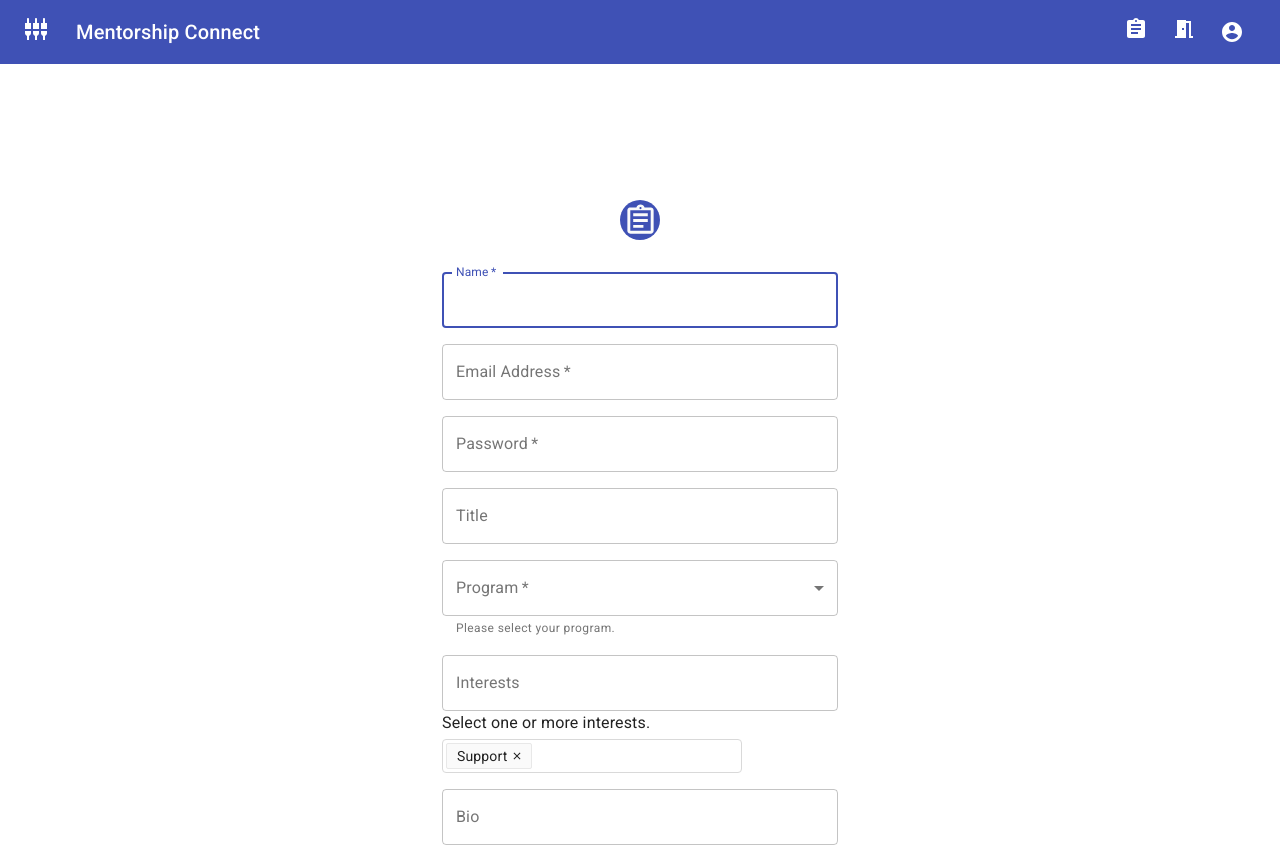
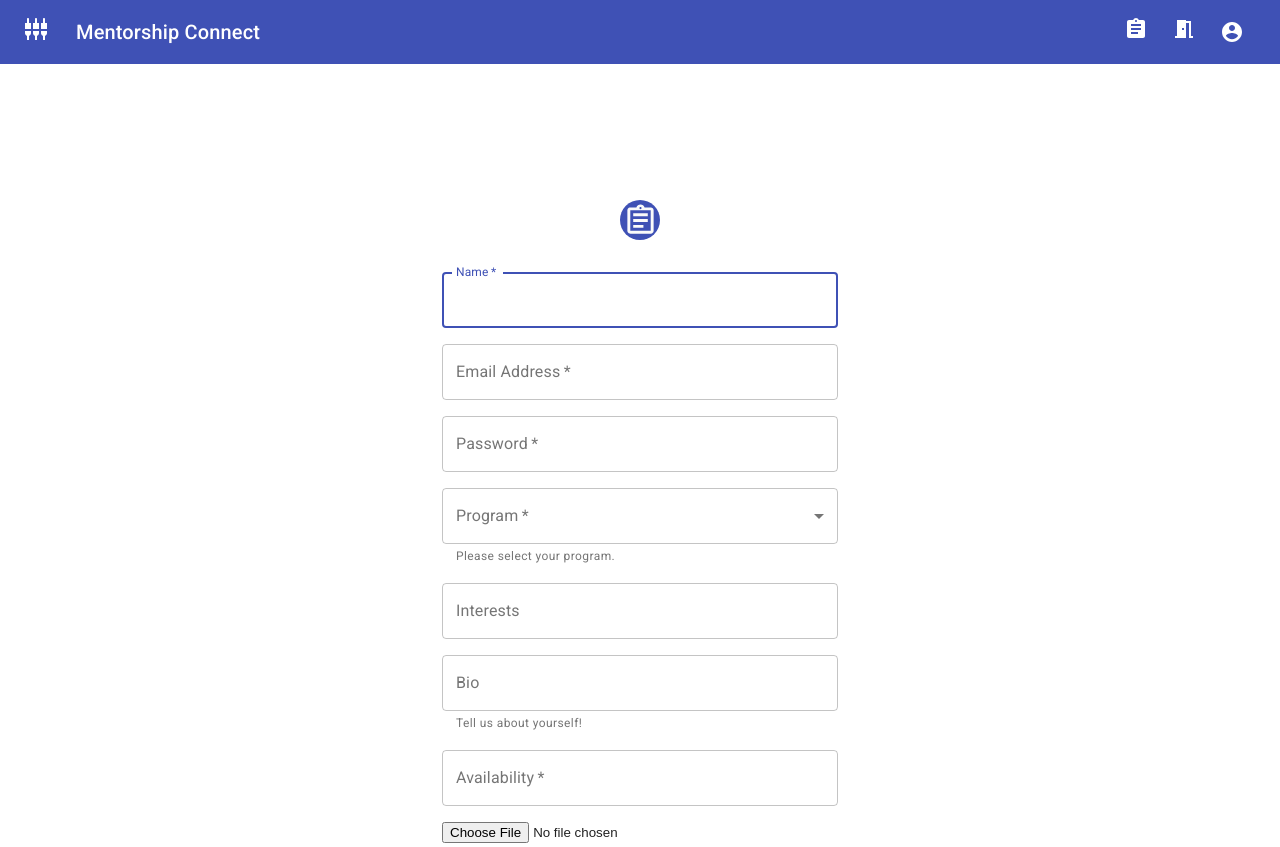
Before and after one commit to Mentorship-Connect/Hackweek-MC, a React (Create React App) app in the folder frontend/: page /register in a window 1280 px wide. Shown: the top 847 px of the page. Built offline with nearby package versions, Linux system fonts and the light colour scheme.

Commit message:
register updates

```diff
--- a/frontend/src/components/Register.js
+++ b/frontend/src/components/Register.js
@@ -6,7 +6,7 @@ import useStyles from '../styles';
 import FileBase from 'react-file-base64'
 
 // Material UI
-import { Avatar, Button, CssBaseline, TextField, Link, Grid, Typography, makeStyles, Container, NoSsr } from '@material-ui/core';
+import { InputLabel, Select, FormControl, Avatar, Button, CssBaseline, TextField, Link, Grid, Typography, makeStyles, Container, NoSsr } from '@material-ui/core';
 import { AssignmentOutlined as RegisterIcon, Check as CheckIcon, Close as CloseIcon } from '@material-ui/icons';
 import useAutocomplete from '@material-ui/lab/useAutocomplete';
 import styled from 'styled-components';
@@ -44,150 +44,7 @@ const programs = [
   }
 ];
 
-//custom hook for multi select interests field
-const Label = styled('label')`
-  padding: 0 0 4px;
-  line-height: 1.5;
-  display: block;
-`;
-
-const InputWrapper = styled('div')`
-  width: 300px;
-  border: 1px solid #d9d9d9;
-  background-color: #fff;
-  border-radius: 4px;
-  padding: 1px;
-  display: flex;
-  flex-wrap: wrap;
-
-  &:hover {
-    border-color: #40a9ff;
-  }
-
-  &.focused {
-    border-color: #40a9ff;
-    box-shadow: 0 0 0 2px rgba(24, 144, 255, 0.2);
-  }
-
-  & input {
-    font-size: 14px;
-    height: 30px;
-    box-sizing: border-box;
-    padding: 4px 6px;
-    width: 0;
-    min-width: 30px;
-    flex-grow: 1;
-    border: 0;
-    margin: 0;
-    outline: 0;
-  }
-`;
-
-const Tag = styled(({ label, onDelete, ...props }) => (
-  <div {...props}>
-    <span>{label}</span>
-    <CloseIcon onClick={onDelete} />
-  </div>
-))`
-  display: flex;
-  align-items: center;
-  height: 24px;
-  margin: 2px;
-  line-height: 22px;
-  background-color: #fafafa;
-  border: 1px solid #e8e8e8;
-  border-radius: 2px;
-  box-sizing: content-box;
-  padding: 0 4px 0 10px;
-  outline: 0;
-  overflow: hidden;
-
-  &:focus {
-    border-color: #40a9ff;
-    background-color: #e6f7ff;
-  }
-
-  & span {
-    overflow: hidden;
-    white-space: nowrap;
-    text-overflow: ellipsis;
-  }
-
-  & svg {
-    font-size: 12px;
-    cursor: pointer;
-    padding: 4px;
-  }
-`;
-
-const Listbox = styled('ul')`
-  width: 300px;
-  margin: 2px 0 0;
-  padding: 0;
-  position: absolute;
-  list-style: none;
-  background-color: #fff;
-  overflow: auto;
-  max-height: 250px;
-  border-radius: 4px;
-  box-shadow: 0 2px 8px rgba(0, 0, 0, 0.15);
-  z-index: 1;
-
-  & li {
-    padding: 5px 12px;
-    display: flex;
-
-    & span {
-      flex-grow: 1;
-    }
-
-    & svg {
-      color: transparent;
-    }
-  }
-
-  & li[aria-selected='true'] {
-    background-color: #fafafa;
-    font-weight: 600;
-
-    & svg {
-      color: #1890ff;
-    }
-  }
-
-  & li[data-focus='true'] {
-    background-color: #e6f7ff;
-    cursor: pointer;
-
-    & svg {
-      color: #000;
-    }
-  }
-`;
-
-
-
 const Register = props =>{
-    //cutstom hook for multi select
-    const {
-      getRootProps,
-      getInputLabelProps,
-      getInputProps,
-      getTagProps,
-      getListboxProps,
-      getOptionProps,
-      groupedOptions,
-      value,
-      focused,
-      setAnchorEl,
-    } = useAutocomplete({
-      id: 'customized-hook-demo',
-      defaultValue: [interestsArray[0]],
-      multiple: true,
-      options: interestsArray,
-      getOptionLabel: (option) => option.title,
-    });
-
     const classes = useStyles()
     const authContext = useContext(AuthContext)
     const { register, isAuthenticated } = authContext
@@ -237,6 +94,19 @@ const Register = props =>{
           resetForm()
         }
     }
+
+    //native select
+    const [interest, setInterest] = React.useState([]);
+    const handleChangeMultiple = (event) => {
+      const { options } = event.target;
+      const value = [];
+      for (let i = 0, l = options.length; i < l; i += 1) {
+        if (options[i].selected) {
+          value.push(options[i].value);
+        }
+      }
+      setInterest(value);
+    };
 
     return(
         <Container component="main" maxWidth="xs">
@@ -291,19 +161,6 @@ const Register = props =>{
               <Grid item xs={12}>
                 <TextField
                   variant="outlined"
-                  fullWidth
-                  name="title"
-                  label="Title"
-                  type="title"
-                  id="title"
-                  autoComplete="title"
-                  onChange={onChange}
-                  value={title}
-                />
-              </Grid>
-              <Grid item xs={12}>
-                <TextField
-                  variant="outlined"
                   required
                   select
                   fullWidth
@@ -336,31 +193,7 @@ const Register = props =>{
                   onChange={onChange}
                   value={interests}
                 />
-                <NoSsr>
-                  <div>
-                    <div {...getRootProps()}>
-                      <Label {...getInputLabelProps()}><Typography>Select one or more interests.</Typography></Label>
-                      <InputWrapper ref={setAnchorEl} className={focused ? 'focused' : ''} >
-                        {value.map((option, index) => (
-                          <Tag label={option.title} {...getTagProps({ index })} />
-                        ))}
-
-                        <input {...getInputProps()} />
-                      </InputWrapper>
-                    </div>
-                    {groupedOptions.length > 0 ? (
-                      <Listbox {...getListboxProps()} value={interests}>
-                        {groupedOptions.map((option, index) => (
-                          <li {...getOptionProps({ option, index })}>
-                            <span>{option.title}</span>
-                            <CheckIcon fontSize="small" />
-                          </li>
-                        ))}
-                      </Listbox>
-                    ) : null}
-                  </div>
-                </NoSsr>
-              </Grid>
+                  </Grid>
               <Grid item xs={12}>
                 <TextField
                   variant="outlined"
```
